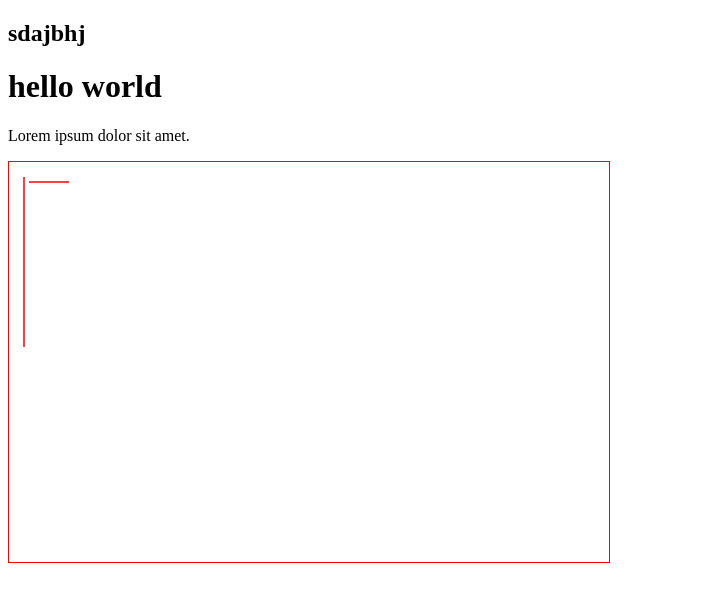
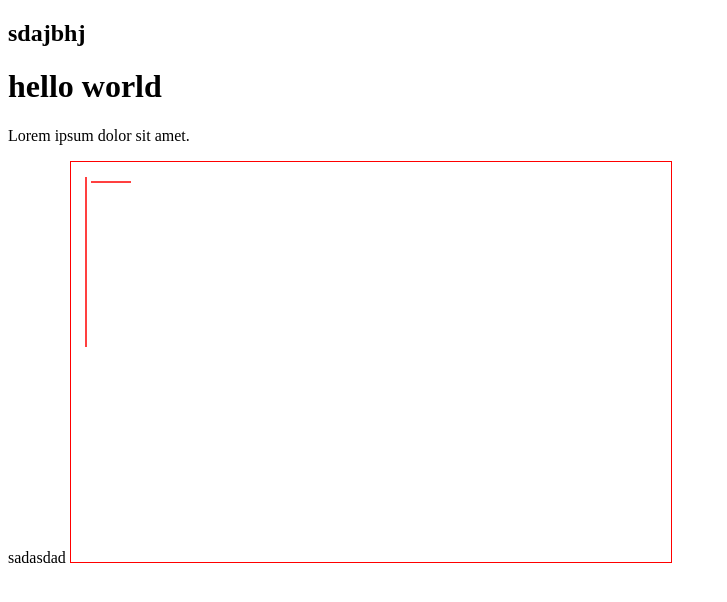
Before and after one commit to likermusic/testsite, a plain HTML site: page index.html in a window 1280 px wide. Shown: the whole page, without its empty margins (0-727 px from the left). Drawn offline with Linux system fonts and the light colour scheme.

```diff
--- a/index.html
+++ b/index.html
@@ -11,6 +11,7 @@
     <h2>sdajbhj</h2>
     <h1>hello world</h1>
     <p>Lorem ipsum dolor sit amet.</p>
+    <span>sadasdad</span>
     <svg width="600" height="400" style="border: 1px solid red">
 
       <path d="M15,15 V185,185 Z M20,20 H60,40 Z" stroke="red" fill="none"/>
```
Also changed, not shown: text.txt.
